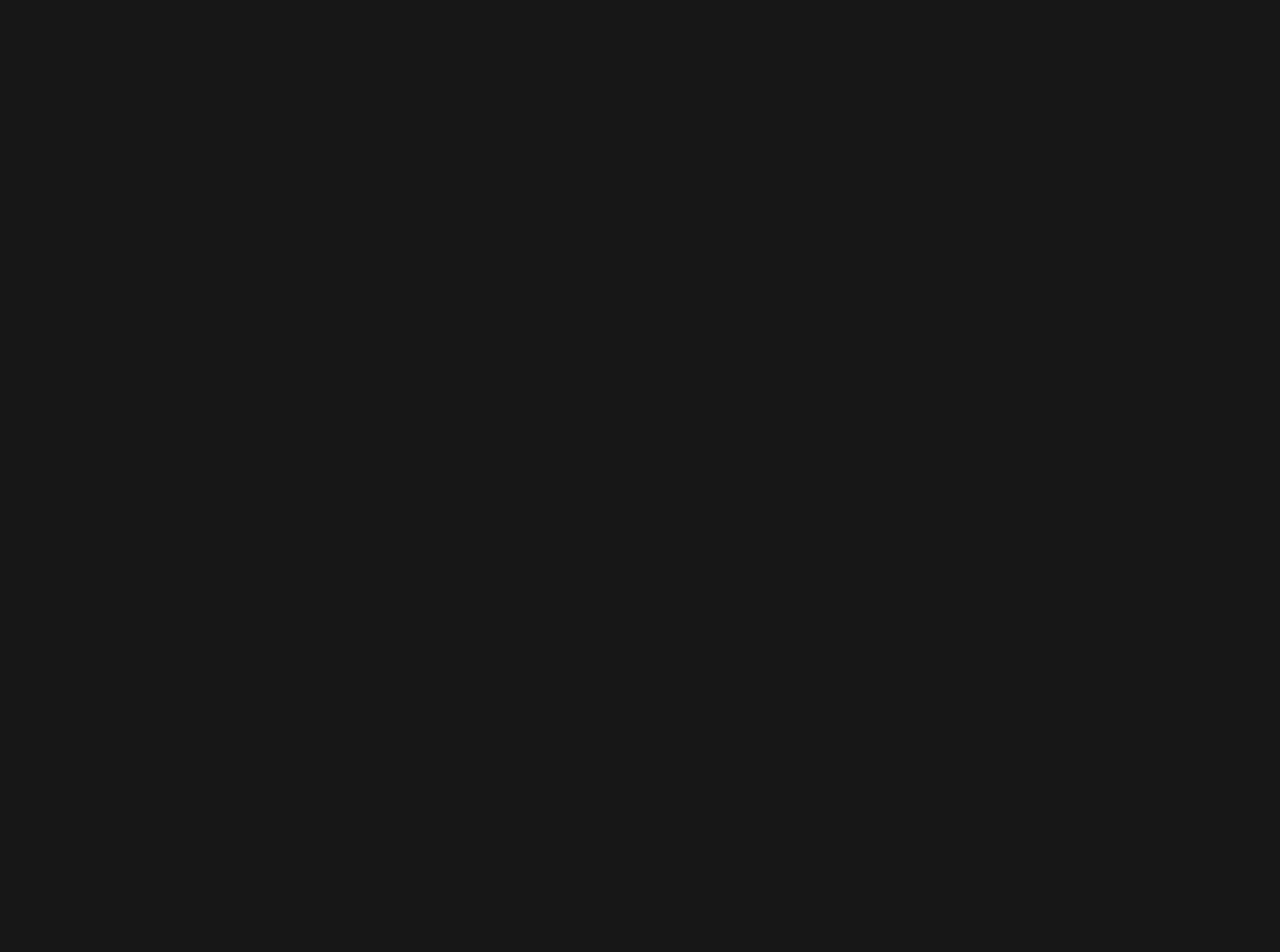
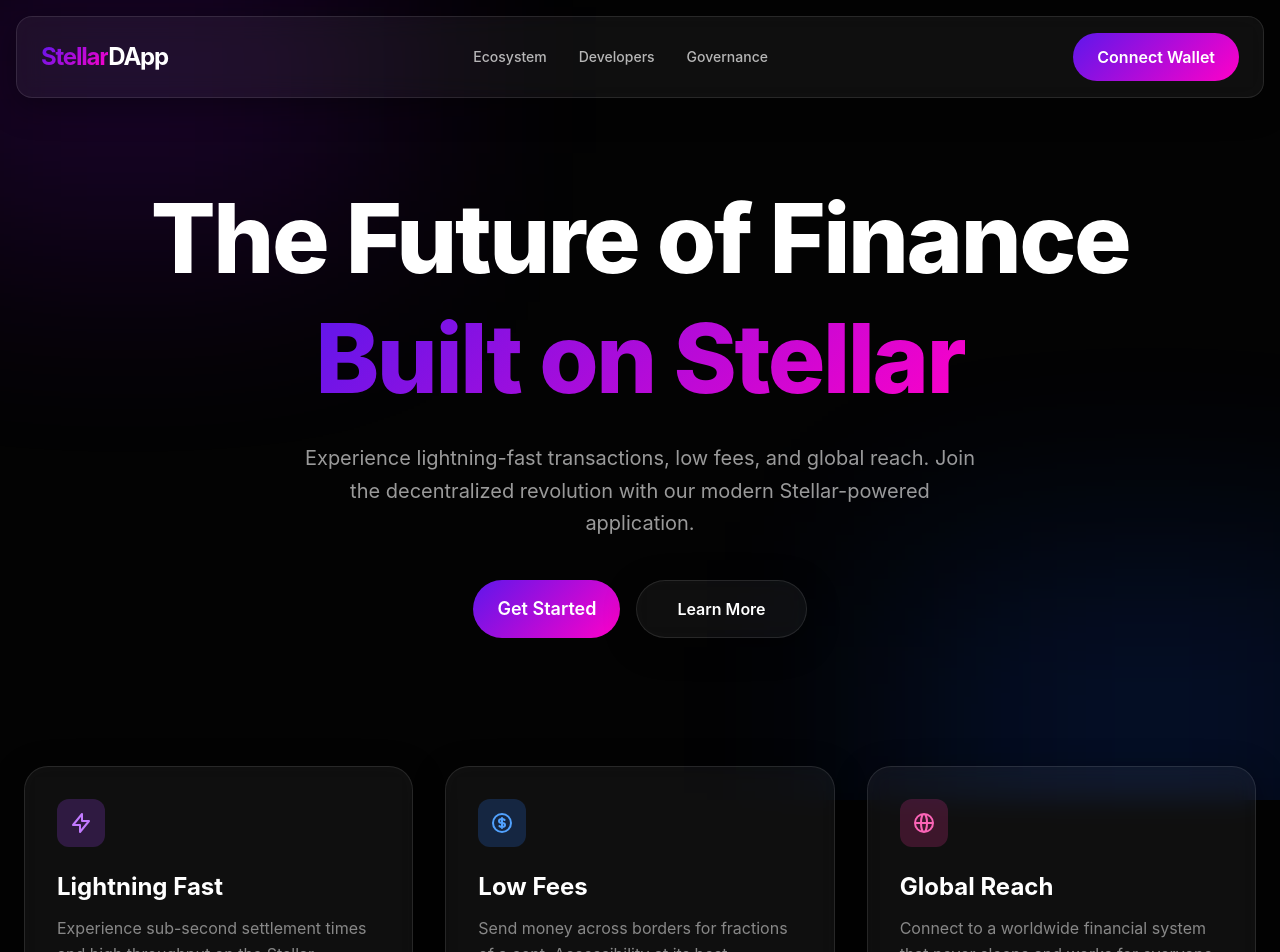
Before and after one commit to Satya-Sherkar/stellar-white-belt, a Next.js app: page / in a window 1280 px wide. Shown: the top 952 px of the page. Before the commit the page ends 800 px from the top, so only its background shows below. Built offline with nearby package versions, Linux system fonts and the light colour scheme.

Commit message:
feat: Implement initial landing page UI with new global styling variables and utility classes.

```diff
--- a/src/app/globals.css
+++ b/src/app/globals.css
@@ -1,18 +1,50 @@
 @import "tailwindcss";
 
 :root {
+  --background: #030303;
   --foreground: #ffffff;
-  --background: #171717;
-}
-
-@media (prefers-color-scheme: dark) {
-  :root {
-    --background: #0a0a0a;
-    --foreground: #ededed;
-  }
+  --accent: #5e17eb;
+  --accent-secondary: #ff00c8;
+  --glass: rgba(255, 255, 255, 0.05);
+  --glass-border: rgba(255, 255, 255, 0.1);
 }
 
 body {
   background: var(--background);
   color: var(--foreground);
+  font-family: 'Inter', system-ui, -apple-system, sans-serif;
+  overflow-x: hidden;
 }
+
+/* Glassmorphism utility */
+.glass {
+  background: var(--glass);
+  backdrop-filter: blur(12px);
+  -webkit-backdrop-filter: blur(12px);
+  border: 1px solid var(--glass-border);
+  box-shadow: 0 8px 32px 0 rgba(0, 0, 0, 0.37);
+}
+
+.gradient-text {
+  background: linear-gradient(135deg, var(--accent) 0%, var(--accent-secondary) 100%);
+  -webkit-background-clip: text;
+  background-clip: text;
+  -webkit-text-fill-color: transparent;
+}
+
+.gradient-bg {
+  background: radial-gradient(circle at 50% 50%, rgba(94, 23, 235, 0.15) 0%, transparent 50%);
+}
+
+.btn-primary {
+  background: linear-gradient(135deg, var(--accent) 0%, var(--accent-secondary) 100%);
+  padding: 0.75rem 1.5rem;
+  border-radius: 9999px;
+  font-weight: 600;
+  transition: all 0.3s ease;
+}
+
+.btn-primary:hover {
+  transform: translateY(-2px);
+  box-shadow: 0 10px 20px rgba(94, 23, 235, 0.3);
+}
--- a/src/app/page.tsx
+++ b/src/app/page.tsx
@@ -1,3 +1,113 @@
+"use client";
+
+import { useState } from "react";
+
 export default function Home() {
-  return <main></main>;
+  const [isConnected, setIsConnected] = useState(false);
+
+  const connectWallet = () => {
+    // Mock wallet connection for now
+    setIsConnected(!isConnected);
+  };
+
+  return (
+    <div className="min-h-screen flex flex-col items-stretch relative">
+      {/* Background Blobs */}
+      <div className="fixed inset-0 z-[-1] overflow-hidden">
+        <div className="absolute top-[-10%] left-[-10%] w-[40%] h-[40%] bg-purple-600/20 blur-[120px] animate-pulse"></div>
+        <div className="absolute bottom-[-10%] right-[-10%] w-[40%] h-[40%] bg-blue-600/20 blur-[120px] animate-pulse delay-1000"></div>
+      </div>
+
+      {/* Header */}
+      <header className="sticky top-0 z-50 glass px-6 py-4 flex justify-between items-center mx-4 mt-4 rounded-2xl">
+        <div className="text-2xl font-bold tracking-tighter">
+          <span className="gradient-text">Stellar</span>
+          <span className="text-white">DApp</span>
+        </div>
+        <nav className="hidden md:flex gap-8 text-sm font-medium text-white/70">
+          <a href="#" className="hover:text-white transition-colors">Ecosystem</a>
+          <a href="#" className="hover:text-white transition-colors">Developers</a>
+          <a href="#" className="hover:text-white transition-colors">Governance</a>
+        </nav>
+        <button
+          onClick={connectWallet}
+          className="btn-primary"
+        >
+          {isConnected ? "Connected" : "Connect Wallet"}
+        </button>
+      </header>
+
+      {/* Main Content */}
+      <main className="flex-1 max-w-7xl mx-auto px-6 py-20 flex flex-col items-center">
+        {/* Hero Section */}
+        <section className="text-center mb-32">
+          <h1 className="text-6xl md:text-8xl font-extrabold tracking-tight mb-6 leading-tight">
+            The Future of Finance <br />
+            <span className="gradient-text">Built on Stellar</span>
+          </h1>
+          <p className="text-xl text-white/60 max-w-2xl mx-auto mb-10 leading-relaxed">
+            Experience lightning-fast transactions, low fees, and global reach.
+            Join the decentralized revolution with our modern Stellar-powered application.
+          </p>
+          <div className="flex flex-col sm:flex-row gap-4 justify-center">
+            <button className="btn-primary text-lg px-10 py-4">
+              Get Started
+            </button>
+            <button className="glass px-10 py-4 rounded-full font-semibold hover:bg-white/10 transition-all">
+              Learn More
+            </button>
+          </div>
+        </section>
+
+        {/* Features Section */}
+        <section className="grid grid-cols-1 md:grid-cols-3 gap-8 w-full">
+          <div className="glass p-8 rounded-3xl hover:border-white/20 transition-all group">
+            <div className="w-12 h-12 bg-purple-500/20 rounded-xl flex items-center justify-center mb-6 group-hover:scale-110 transition-transform">
+              <svg className="w-6 h-6 text-purple-400" fill="none" stroke="currentColor" viewBox="0 0 24 24">
+                <path strokeLinecap="round" strokeLinejoin="round" strokeWidth={2} d="M13 10V3L4 14h7v7l9-11h-7z" />
+              </svg>
+            </div>
+            <h3 className="text-2xl font-bold mb-3">Lightning Fast</h3>
+            <p className="text-white/50 leading-relaxed">
+              Experience sub-second settlement times and high throughput on the Stellar network.
+            </p>
+          </div>
+
+          <div className="glass p-8 rounded-3xl hover:border-white/20 transition-all group">
+            <div className="w-12 h-12 bg-blue-500/20 rounded-xl flex items-center justify-center mb-6 group-hover:scale-110 transition-transform">
+              <svg className="w-6 h-6 text-blue-400" fill="none" stroke="currentColor" viewBox="0 0 24 24">
+                <path strokeLinecap="round" strokeLinejoin="round" strokeWidth={2} d="M12 8c-1.657 0-3 .895-3 2s1.343 2 3 2 3 .895 3 2-1.343 2-3 2m0-8c1.11 0 2.08.402 2.599 1M12 8V7m0 1v8m0 0v1m0-1c-1.11 0-2.08-.402-2.599-1M21 12a9 9 0 11-18 0 9 9 0 0118 0z" />
+              </svg>
+            </div>
+            <h3 className="text-2xl font-bold mb-3">Low Fees</h3>
+            <p className="text-white/50 leading-relaxed">
+              Send money across borders for fractions of a cent. Accessibility at its best.
+            </p>
+          </div>
+
+          <div className="glass p-8 rounded-3xl hover:border-white/20 transition-all group">
+            <div className="w-12 h-12 bg-pink-500/20 rounded-xl flex items-center justify-center mb-6 group-hover:scale-110 transition-transform">
+              <svg className="w-6 h-6 text-pink-400" fill="none" stroke="currentColor" viewBox="0 0 24 24">
+                <path strokeLinecap="round" strokeLinejoin="round" strokeWidth={2} d="M21 12a9 9 0 01-9 9m9-9a9 9 0 00-9-9m9 9H3m9 9a9 9 0 01-9-9m9 9c1.657 0 3-4.03 3-9s-1.343-9-3-9m0 18c-1.657 0-3-4.03-3-9s1.343-9 3-9m-9 9a9 9 0 019-9" />
+              </svg>
+            </div>
+            <h3 className="text-2xl font-bold mb-3">Global Reach</h3>
+            <p className="text-white/50 leading-relaxed">
+              Connect to a worldwide financial system that never sleeps and works for everyone.
+            </p>
+          </div>
+        </section>
+      </main>
+
+      {/* Footer */}
+      <footer className="px-6 py-12 text-center text-white/30 text-sm">
+        <div className="flex justify-center gap-8 mb-6">
+          <a href="#" className="hover:text-white/60 transition-colors">Twitter</a>
+          <a href="#" className="hover:text-white/60 transition-colors">GitHub</a>
+          <a href="#" className="hover:text-white/60 transition-colors">Discord</a>
+        </div>
+        <p>© 2026 Stellar DApp. All rights reserved.</p>
+      </footer>
+    </div>
+  );
 }
```
